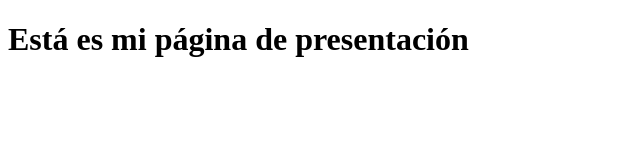
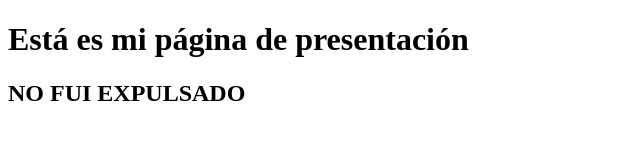
Before and after one commit to CristofherAndres/GitRemoto, a plain HTML site: page indexZexto.html in a window 1280 px wide. Shown: the whole page, without its empty margins (0-640 px from the left). Drawn offline with Linux system fonts and the light colour scheme.

Commit message:
CONTRAMEDIDA

```diff
--- a/indexZexto.html
+++ b/indexZexto.html
@@ -10,5 +10,8 @@
     <h1>
         Está es mi página de presentación
     </h1>
+    <h2>
+        NO FUI EXPULSADO
+    </h2>
 </body>
 </html>
```
